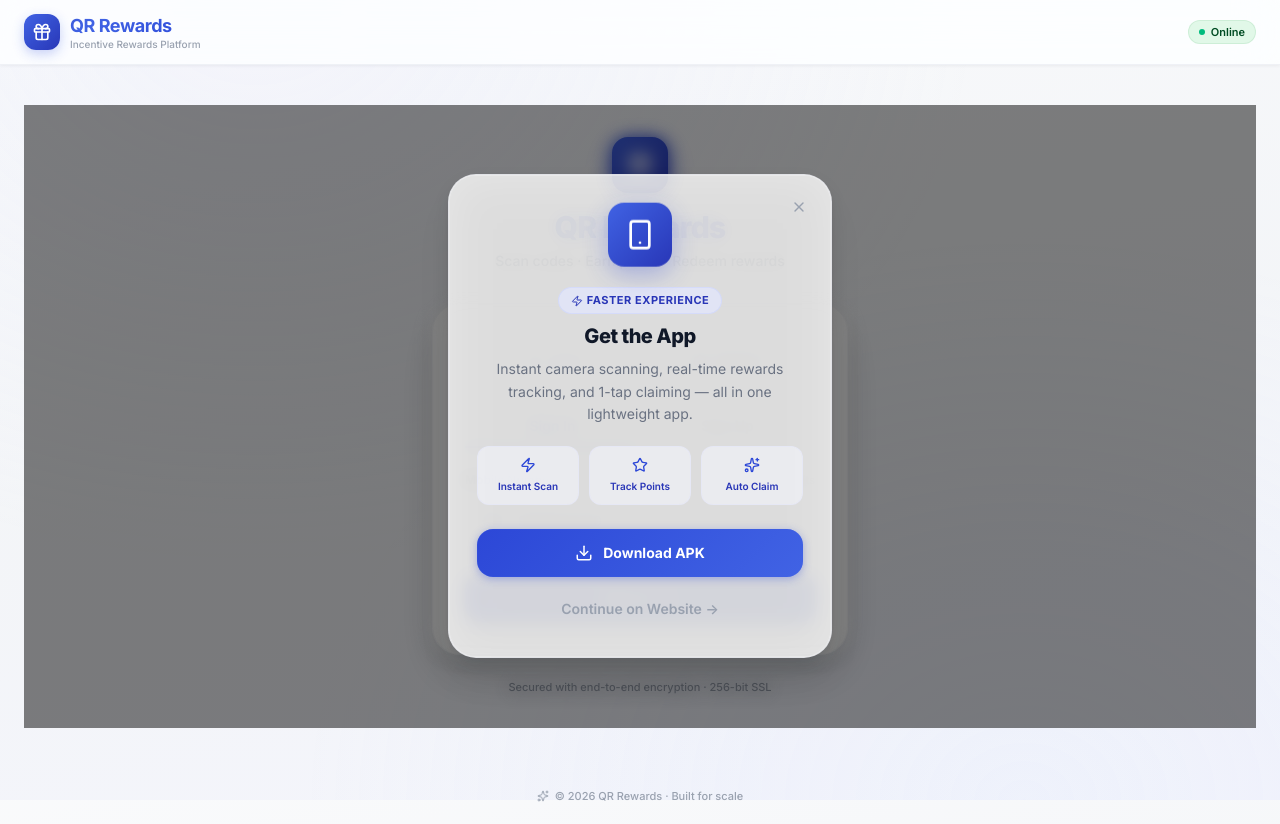
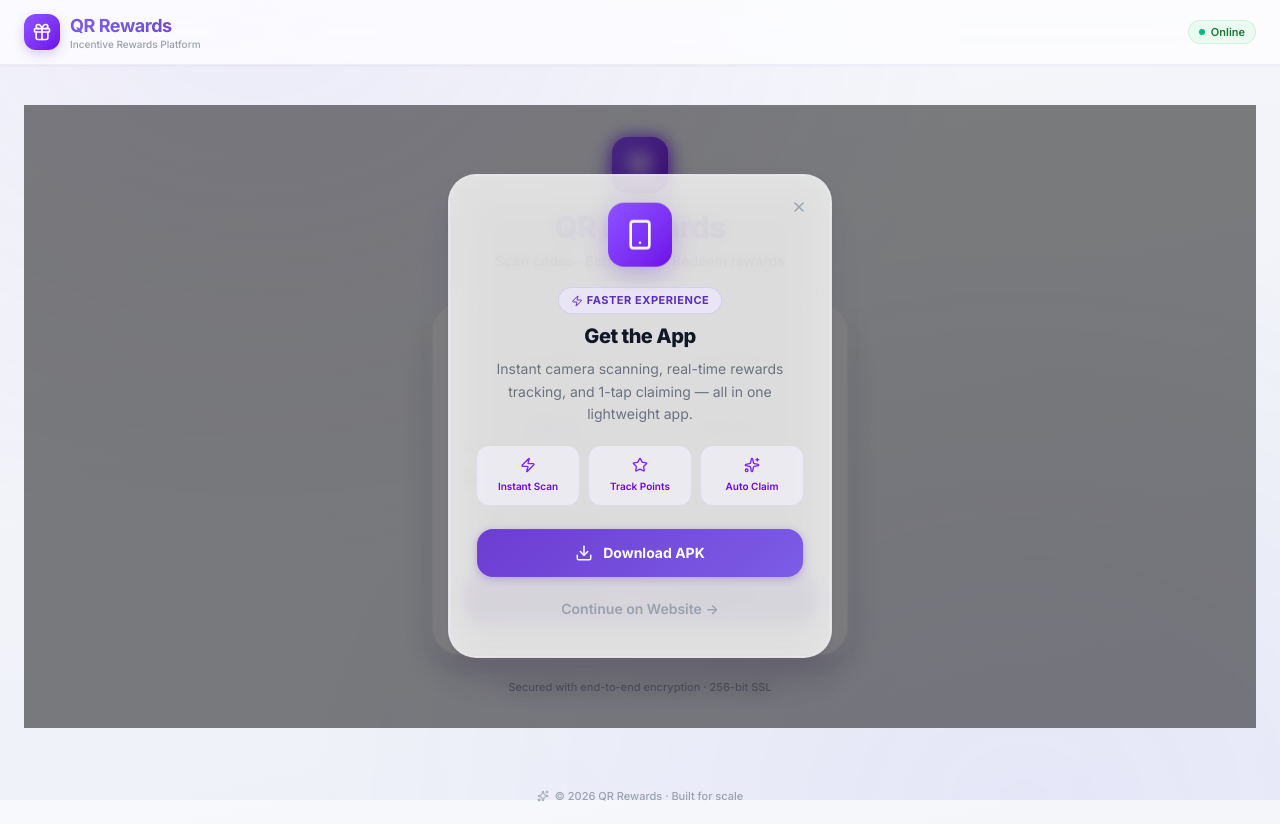
Before and after one commit to akshatJ15/spl_qr, a React (Vite) app: page / in a window 1280 px wide. Built offline with nearby package versions, Linux system fonts and the light colour scheme.

Commit message:
fix: simplify CSS - use standard Tailwind colors, remove OKLCH for compatibility

```diff
--- a/src/App.tsx
+++ b/src/App.tsx
@@ -87,20 +87,20 @@ export default function App() {
             fontWeight: 600,
             borderRadius: '14px',
             padding: '12px 16px',
-            boxShadow: '0 8px 24px oklch(0.3 0.02 270 / 0.12)',
+            boxShadow: '0 8px 24px rgba(108,61,209,0.25)',
           },
           success: {
             style: {
-              background: 'oklch(0.97 0.04 155)',
-              color: 'oklch(0.25 0.10 155)',
-              border: '1px solid oklch(0.90 0.06 155 / 0.5)',
+              background: 'rgba(108,61,209,0.25)',
+              color: 'rgba(108,61,209,0.25)',
+              border: '1px solid rgba(108,61,209,0.25)',
             },
           },
           error: {
             style: {
-              background: 'oklch(0.97 0.04 25)',
-              color: 'oklch(0.30 0.12 25)',
-              border: '1px solid oklch(0.90 0.06 25 / 0.5)',
+              background: 'rgba(108,61,209,0.25)',
+              color: 'rgba(108,61,209,0.25)',
+              border: '1px solid rgba(108,61,209,0.25)',
             },
           },
         }}
@@ -119,7 +119,7 @@ export default function App() {
             }}
             className="flex items-center gap-2.5 cursor-pointer select-none group"
           >
-            <div className="p-2 bg-gradient-to-br from-brand-500 to-brand-700 text-white rounded-xl shadow-sm transition-transform group-hover:scale-105" style={{ boxShadow: '0 4px 12px oklch(0.48 0.22 268 / 0.25)' }}>
+            <div className="p-2 bg-gradient-to-br from-violet-500 to-violet-700 text-white rounded-xl shadow-sm transition-transform group-hover:scale-105" style={{ boxShadow: '0 4px 12px rgba(108,61,209,0.25)' }}>
               <Gift className="w-5 h-5" />
             </div>
             <div>
@@ -146,7 +146,7 @@ export default function App() {
                   setRoute('app');
                   setCurrentToken('');
                 }}
-                className="pill-brand px-3 py-1.5 rounded-xl text-xs font-semibold cursor-pointer hover:bg-brand-100 transition-colors"
+                className="pill-brand px-3 py-1.5 rounded-xl text-xs font-semibold cursor-pointer hover:bg-violet-100 transition-colors"
               >
                 Portal Home
               </button>
--- a/src/components/UnifiedAuthScreen.tsx
+++ b/src/components/UnifiedAuthScreen.tsx
@@ -172,7 +172,7 @@ export default function UnifiedAuthScreen({
               </button>
 
               {/* Floating icon */}
-              <div className="float w-16 h-16 rounded-2xl bg-gradient-to-br from-brand-500 to-brand-700 text-white flex items-center justify-center shadow-lg mb-5" style={{ boxShadow: '0 8px 24px oklch(0.48 0.22 268 / 0.3)' }}>
+              <div className="float w-16 h-16 rounded-2xl bg-gradient-to-br from-violet-500 to-violet-700 text-white flex items-center justify-center shadow-lg mb-5" style={{ boxShadow: '0 8px 24px rgba(108,61,209,0.3)' }}>
                 <Smartphone className="w-8 h-8" />
               </div>
 
@@ -194,9 +194,9 @@ export default function UnifiedAuthScreen({
                   { icon: Star, label: 'Track Points' },
                   { icon: Sparkles, label: 'Auto Claim' },
                 ].map(({ icon: Icon, label }) => (
-                  <div key={label} className="flex flex-col items-center gap-1.5 py-2.5 px-2 bg-brand-50/60 rounded-xl border border-brand-100/50">
-                    <Icon className="w-4 h-4 text-brand-600" />
-                    <span className="text-[10px] font-semibold text-brand-700">{label}</span>
+                  <div key={label} className="flex flex-col items-center gap-1.5 py-2.5 px-2 bg-violet-50/60 rounded-xl border border-violet-100/50">
+                    <Icon className="w-4 h-4 text-violet-600" />
+                    <span className="text-[10px] font-semibold text-violet-700">{label}</span>
                   </div>
                 ))}
               </div>
@@ -229,7 +229,7 @@ export default function UnifiedAuthScreen({
         animate={{ opacity: 1, y: 0 }}
         transition={{ delay: 0.1 }}
       >
-        <div className="inline-flex p-3.5 bg-gradient-to-br from-brand-500 to-brand-700 text-white rounded-2xl shadow-lg mb-4" style={{ boxShadow: '0 8px 24px oklch(0.48 0.22 268 / 0.3)' }}>
+        <div className="inline-flex p-3.5 bg-gradient-to-br from-violet-500 to-violet-700 text-white rounded-2xl shadow-lg mb-4" style={{ boxShadow: '0 8px 24px rgba(108,61,209,0.3)' }}>
           <Gift className="w-7 h-7" />
         </div>
         <h1 className="text-2xl sm:text-3xl font-extrabold tracking-tight">
@@ -249,7 +249,7 @@ export default function UnifiedAuthScreen({
       >
 
         {/* Role Toggle */}
-        <div className="grid grid-cols-2 gap-1.5 bg-surface-100/80 p-1.5 rounded-2xl mb-7">
+        <div className="grid grid-cols-2 gap-1.5 bg-gray-100/80 p-1.5 rounded-2xl mb-7">
           {(['user', 'admin'] as const).map((r) => (
             <button
               key={r}
@@ -257,7 +257,7 @@ export default function UnifiedAuthScreen({
               onClick={() => setRole(r)}
               className={`relative flex items-center justify-center gap-2 py-2.5 rounded-xl text-sm font-semibold transition-all duration-200 cursor-pointer ${
                 role === r
-                  ? 'bg-white text-brand-700 shadow-sm'
+                  ? 'bg-white text-violet-700 shadow-sm'
                   : 'text-gray-500 hover:text-gray-700'
               }`}
             >
@@ -287,7 +287,7 @@ export default function UnifiedAuthScreen({
                     onClick={() => setAuthMode(mode)}
                     className={`relative flex-1 pb-3 text-sm font-semibold transition-colors cursor-pointer ${
                       authMode === mode
-                        ? 'text-brand-600'
+                        ? 'text-violet-600'
                         : 'text-gray-400 hover:text-gray-600'
                     }`}
                   >
@@ -295,7 +295,7 @@ export default function UnifiedAuthScreen({
                     {authMode === mode && (
                       <motion.div
                         layoutId="auth-tab-indicator"
-                        className="absolute bottom-0 left-0 right-0 h-0.5 bg-brand-500 rounded-full"
+                        className="absolute bottom-0 left-0 right-0 h-0.5 bg-violet-500 rounded-full"
                         transition={{ type: 'spring', stiffness: 400, damping: 30 }}
                       />
                     )}
--- a/src/index.css
+++ b/src/index.css
@@ -1,33 +1,8 @@
 @import url('https://fonts.googleapis.com/css2?family=Inter:ital,opsz,wght@0,14..32,100..900;1,14..32,100..900&display=swap');
 @import "tailwindcss";
 
-/* ===== DESIGN SYSTEM TOKENS ===== */
 @theme {
   --font-sans: 'Inter', system-ui, -apple-system, sans-serif;
-
-  /* Brand palette — rich indigo/violet tones */
-  --color-brand-50: oklch(0.97 0.01 280);
-  --color-brand-100: oklch(0.93 0.03 280);
-  --color-brand-200: oklch(0.87 0.06 275);
-  --color-brand-300: oklch(0.76 0.10 270);
-  --color-brand-400: oklch(0.65 0.16 268);
-  --color-brand-500: oklch(0.55 0.20 268);
-  --color-brand-600: oklch(0.48 0.22 268);
-  --color-brand-700: oklch(0.42 0.20 270);
-  --color-brand-800: oklch(0.35 0.16 272);
-  --color-brand-900: oklch(0.28 0.12 275);
-  --color-brand-950: oklch(0.20 0.10 278);
-
-  /* Accent — warm amber-gold for CTAs and highlights */
-  --color-accent-400: oklch(0.82 0.14 80);
-  --color-accent-500: oklch(0.75 0.16 75);
-  --color-accent-600: oklch(0.68 0.17 70);
-
-  /* Surface palette */
-  --color-surface-0: oklch(0.995 0 0);
-  --color-surface-50: oklch(0.985 0.002 260);
-  --color-surface-100: oklch(0.97 0.004 260);
-  --color-surface-200: oklch(0.93 0.008 260);
 }
 
 /* ===== GLOBAL BASE ===== */
@@ -45,60 +20,55 @@ html {
 
 body {
   font-family: var(--font-sans);
-  background: linear-gradient(168deg, var(--color-surface-50) 0%, var(--color-surface-100) 50%, var(--color-brand-50) 100%);
+  background: linear-gradient(168deg, #f8f9fc 0%, #f1f3f8 50%, #eef0fa 100%);
   background-attachment: fixed;
   min-height: 100dvh;
 }
 
-/* Subtle animated mesh background */
 body::before {
   content: '';
   position: fixed;
   inset: 0;
   z-index: -1;
   background-image:
-    radial-gradient(ellipse at 20% 0%, oklch(0.90 0.06 280 / 0.15) 0%, transparent 50%),
-    radial-gradient(ellipse at 80% 100%, oklch(0.90 0.08 270 / 0.12) 0%, transparent 50%);
+    radial-gradient(ellipse at 20% 0%, rgba(124, 92, 230, 0.08) 0%, transparent 50%),
+    radial-gradient(ellipse at 80% 100%, rgba(99, 78, 210, 0.06) 0%, transparent 50%);
   pointer-events: none;
 }
 
-/* ===== GLASSMORPHISM CARD UTILITIES ===== */
+/* ===== GLASSMORPHISM ===== */
 .glass-card {
-  background: oklch(1 0 0 / 0.75);
+  background: rgba(255, 255, 255, 0.75);
   backdrop-filter: blur(20px) saturate(1.4);
   -webkit-backdrop-filter: blur(20px) saturate(1.4);
-  border: 1px solid oklch(0.92 0.01 270 / 0.6);
+  border: 1px solid rgba(226, 222, 240, 0.6);
   box-shadow:
-    0 1px 2px oklch(0.3 0.02 270 / 0.04),
-    0 4px 12px oklch(0.3 0.02 270 / 0.06),
-    0 0 0 0.5px oklch(1 0 0 / 0.5) inset;
+    0 1px 2px rgba(80, 60, 120, 0.04),
+    0 4px 12px rgba(80, 60, 120, 0.06),
+    inset 0 0 0 0.5px rgba(255, 255, 255, 0.5);
 }
 
 .glass-card-elevated {
-  background: oklch(1 0 0 / 0.82);
+  background: rgba(255, 255, 255, 0.82);
   backdrop-filter: blur(24px) saturate(1.5);
   -webkit-backdrop-filter: blur(24px) saturate(1.5);
-  border: 1px solid oklch(0.92 0.01 270 / 0.5);
+  border: 1px solid rgba(226, 222, 240, 0.5);
   box-shadow:
-    0 2px 4px oklch(0.3 0.02 270 / 0.05),
-    0 8px 24px oklch(0.3 0.02 270 / 0.08),
-    0 24px 48px oklch(0.2 0.03 270 / 0.06),
-    0 0 0 0.5px oklch(1 0 0 / 0.5) inset;
+    0 2px 4px rgba(80, 60, 120, 0.05),
+    0 8px 24px rgba(80, 60, 120, 0.08),
+    0 24px 48px rgba(60, 40, 100, 0.06),
+    inset 0 0 0 0.5px rgba(255, 255, 255, 0.5);
 }
 
-/* ===== GRADIENT BUTTONS ===== */
+/* ===== BUTTONS ===== */
 .btn-primary {
-  background: linear-gradient(135deg, var(--color-brand-600) 0%, var(--color-brand-500) 100%);
-  box-shadow:
-    0 2px 8px oklch(0.48 0.22 268 / 0.35),
-    0 0 0 0.5px oklch(0.55 0.20 268 / 0.4) inset;
+  background: linear-gradient(135deg, #6c3dd1 0%, #7c5ce6 100%);
+  box-shadow: 0 2px 8px rgba(108, 61, 209, 0.35), inset 0 0 0 0.5px rgba(124, 92, 230, 0.4);
   transition: all 0.2s cubic-bezier(0.4, 0, 0.2, 1);
 }
 .btn-primary:hover {
-  background: linear-gradient(135deg, var(--color-brand-700) 0%, var(--color-brand-600) 100%);
-  box-shadow:
-    0 4px 16px oklch(0.48 0.22 268 / 0.4),
-    0 0 0 0.5px oklch(0.55 0.20 268 / 0.5) inset;
+  background: linear-gradient(135deg, #5a30b8 0%, #6c3dd1 100%);
+  box-shadow: 0 4px 16px rgba(108, 61, 209, 0.4), inset 0 0 0 0.5px rgba(124, 92, 230, 0.5);
   transform: translateY(-1px);
 }
 .btn-primary:active {
@@ -106,51 +76,45 @@ body::before {
 }
 
 .btn-dark {
-  background: linear-gradient(135deg, oklch(0.22 0.02 270) 0%, oklch(0.16 0.03 275) 100%);
-  box-shadow:
-    0 2px 8px oklch(0.15 0.02 270 / 0.5),
-    0 0 0 0.5px oklch(0.3 0.01 270 / 0.3) inset;
+  background: linear-gradient(135deg, #1e1833 0%, #130f22 100%);
+  box-shadow: 0 2px 8px rgba(20, 15, 35, 0.5), inset 0 0 0 0.5px rgba(60, 50, 90, 0.3);
   transition: all 0.2s cubic-bezier(0.4, 0, 0.2, 1);
 }
 .btn-dark:hover {
-  box-shadow:
-    0 4px 16px oklch(0.15 0.02 270 / 0.6),
-    0 0 0 0.5px oklch(0.35 0.01 270 / 0.4) inset;
+  box-shadow: 0 4px 16px rgba(20, 15, 35, 0.6), inset 0 0 0 0.5px rgba(70, 60, 100, 0.4);
   transform: translateY(-1px);
 }
 .btn-dark:active {
   transform: translateY(0) scale(0.98);
 }
 
-/* ===== INPUT FIELDS ===== */
+/* ===== INPUTS ===== */
 .input-field {
-  background: oklch(0.98 0.004 260 / 0.8);
-  border: 1.5px solid oklch(0.90 0.01 270 / 0.6);
+  background: rgba(245, 243, 250, 0.8);
+  border: 1.5px solid rgba(210, 205, 230, 0.6);
   border-radius: 14px;
   transition: all 0.2s ease;
-  box-shadow: 0 1px 3px oklch(0.3 0.02 270 / 0.04) inset;
+  box-shadow: inset 0 1px 3px rgba(80, 60, 120, 0.04);
 }
 .input-field:focus {
-  background: oklch(1 0 0 / 0.95);
-  border-color: var(--color-brand-400);
-  box-shadow:
-    0 0 0 3px oklch(0.55 0.20 268 / 0.12),
-    0 1px 3px oklch(0.3 0.02 270 / 0.04) inset;
+  background: rgba(255, 255, 255, 0.95);
+  border-color: #9b7ae0;
+  box-shadow: 0 0 0 3px rgba(124, 92, 230, 0.12), inset 0 1px 3px rgba(80, 60, 120, 0.04);
   outline: none;
 }
 
-/* ===== PREMIUM HEADER BAR ===== */
+/* ===== HEADER ===== */
 .header-bar {
-  background: oklch(1 0 0 / 0.7);
+  background: rgba(255, 255, 255, 0.7);
   backdrop-filter: blur(20px) saturate(1.5);
   -webkit-backdrop-filter: blur(20px) saturate(1.5);
-  border-bottom: 1px solid oklch(0.92 0.01 270 / 0.5);
-  box-shadow: 0 1px 3px oklch(0.3 0.01 270 / 0.06);
+  border-bottom: 1px solid rgba(226, 222, 240, 0.5);
+  box-shadow: 0 1px 3px rgba(80, 60, 120, 0.06);
 }
 
-/* ===== ANIMATED GRADIENT TEXT ===== */
+/* ===== GRADIENT TEXT ===== */
 .gradient-text {
-  background: linear-gradient(135deg, var(--color-brand-700) 0%, var(--color-brand-500) 50%, var(--color-brand-600) 100%);
+  background: linear-gradient(135deg, #5a30b8 0%, #7c5ce6 50%, #6c3dd1 100%);
   background-size: 200% auto;
   -webkit-background-clip: text;
   background-clip: text;
@@ -163,9 +127,9 @@ body::before {
   50% { background-position: 100% center; }
 }
 
-/* ===== BALANCE CARD GRADIENT ===== */
+/* ===== BALANCE CARD ===== */
 .balance-card {
-  background: linear-gradient(145deg, var(--color-brand-900) 0%, var(--color-brand-950) 40%, oklch(0.18 0.12 280) 100%);
+  background: linear-gradient(145deg, #251a42 0%, #1a1230 40%, #150e28 100%);
   position: relative;
   overflow: hidden;
 }
@@ -176,7 +140,7 @@ body::before {
   right: -30%;
   width: 60%;
   height: 200%;
-  background: radial-gradient(ellipse, oklch(0.55 0.20 268 / 0.12) 0%, transparent 70%);
+  background: radial-gradient(ellipse, rgba(124, 92, 230, 0.12) 0%, transparent 70%);
   pointer-events: none;
 }
 .balance-card::after {
@@ -186,92 +150,48 @@ body::before {
   left: -10%;
   width: 40%;
   height: 80%;
-  background: radial-gradient(ellipse, oklch(0.75 0.16 75 / 0.08) 0%, transparent 70%);
+  background: radial-gradient(ellipse, rgba(230, 180, 60, 0.06) 0%, transparent 70%);
   pointer-events: none;
 }
 
-/* ===== PILL / BADGE TOKENS ===== */
+/* ===== PILLS ===== */
 .pill-brand {
-  background: oklch(0.93 0.03 280 / 0.8);
-  color: var(--color-brand-700);
-  border: 1px solid oklch(0.87 0.06 275 / 0.5);
+  background: rgba(238, 232, 252, 0.8);
+  color: #5a30b8;
+  border: 1px solid rgba(198, 182, 240, 0.5);
+}
+.pill-success {
+  background: rgba(230, 250, 238, 0.8);
+  color: #1a7a3a;
+  border: 1px solid rgba(180, 235, 200, 0.5);
+}
+.pill-warning {
+  background: rgba(255, 248, 230, 0.8);
+  color: #8a6510;
+  border: 1px solid rgba(240, 220, 160, 0.5);
 }
 
-.pill-success {
-  background: oklch(0.95 0.04 155 / 0.8);
-  color: oklch(0.35 0.12 160);
-  border: 1px solid oklch(0.88 0.06 155 / 0.5);
+/* ===== ANIMATIONS ===== */
+.float {
+  animation: float 6s ease-in-out infinite;
+}
+@keyframes float {
+  0%, 100% { transform: translateY(0); }
+  50% { transform: translateY(-6px); }
 }
 
-.pill-warning {
-  background: oklch(0.95 0.04 80 / 0.8);
-  color: oklch(0.42 0.14 60);
-  border: 1px solid oklch(0.88 0.06 80 / 0.5);
-}
-
-/* ===== SMOOTH PAGE TRANSITIONS ===== */
-.page-enter {
-  animation: pageEnter 0.35s cubic-bezier(0.22, 1, 0.36, 1) forwards;
-}
-
-@keyframes pageEnter {
-  from {
-    opacity: 0;
-    transform: translateY(12px) scale(0.98);
-    filter: blur(4px);
-  }
-  to {
-    opacity: 1;
-    transform: translateY(0) scale(1);
-    filter: blur(0);
-  }
-}
-
-/* ===== SHIMMER LOADING ===== */
 .shimmer {
-  background: linear-gradient(
-    90deg,
-    oklch(0.96 0.004 260) 25%,
-    oklch(0.93 0.008 260) 50%,
-    oklch(0.96 0.004 260) 75%
-  );
+  background: linear-gradient(90deg, #f0eef5 25%, #e6e3f0 50%, #f0eef5 75%);
   background-size: 200% 100%;
   animation: shimmer 1.5s ease-in-out infinite;
 }
-
 @keyframes shimmer {
   0% { background-position: 200% 0; }
   100% { background-position: -200% 0; }
 }
 
-/* ===== SUBTLE FLOAT ANIMATION ===== */
-.float {
-  animation: float 6s ease-in-out infinite;
-}
-
-@keyframes float {
-  0%, 100% { transform: translateY(0); }
-  50% { transform: translateY(-6px); }
-}
-
-/* ===== SCROLLBAR STYLING ===== */
-::-webkit-scrollbar {
-  width: 6px;
-  height: 6px;
-}
-::-webkit-scrollbar-track {
-  background: transparent;
-}
-::-webkit-scrollbar-thumb {
-  background: oklch(0.80 0.01 270 / 0.4);
-  border-radius: 99px;
-}
-::-webkit-scrollbar-thumb:hover {
-  background: oklch(0.70 0.02 270 / 0.5);
-}
-
-/* ===== TOAST OVERRIDES ===== */
-[data-sonner-toaster],
-div[role="status"] {
-  font-family: var(--font-sans) !important;
-}
+/* ===== SCROLLBAR ===== */
+::-webkit-scrollbar { width: 6px; height: 6px; }
+::-webkit-scrollbar-track { background: transparent; }
+::-webkit-scrollbar-thumb { background: rgba(160, 150, 180, 0.4); border-radius: 99px; }
+::-webkit-scrollbar-thumb:hover { background: rgba(140, 130, 160, 0.5); }
```
Also changed, not shown: src/components/UserDashboard.tsx (+18 -18 lines).
